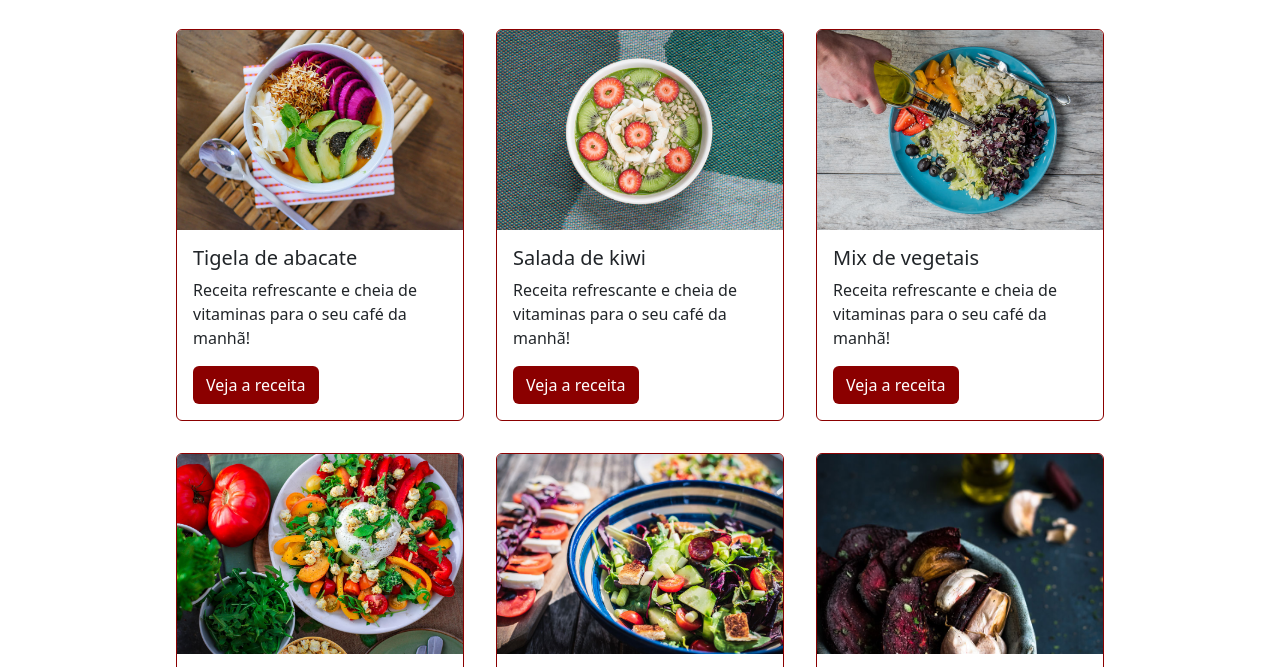
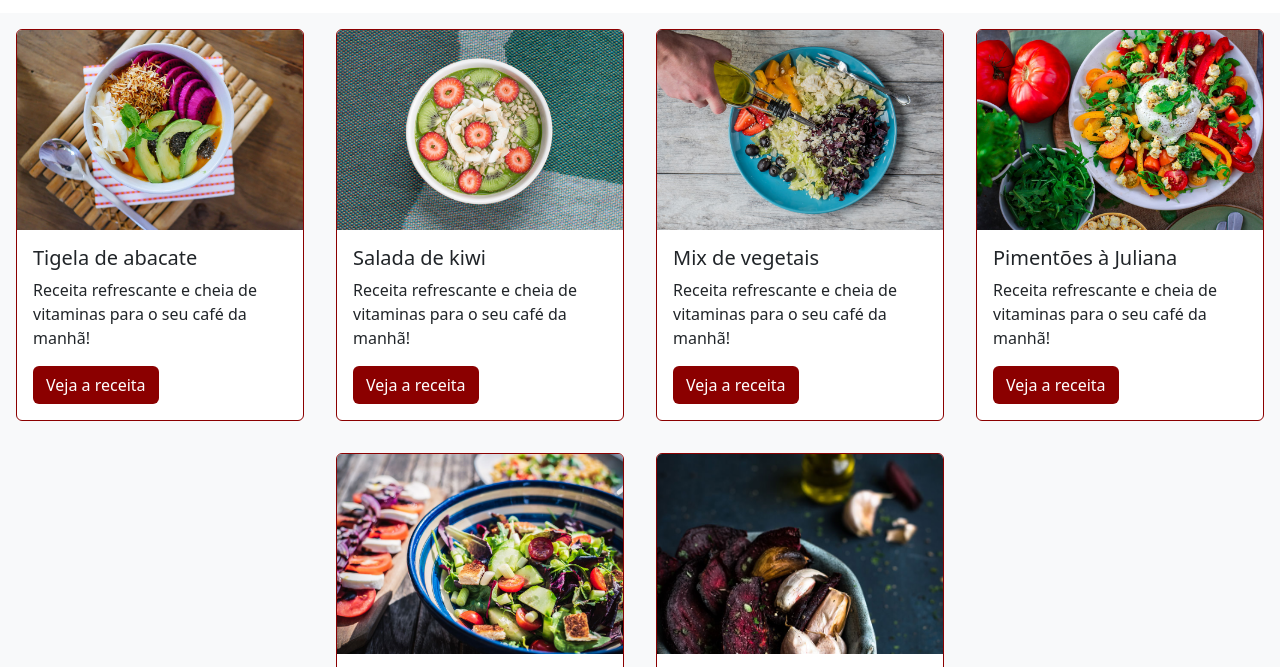
Before and after one commit to jvieira562/estudos-sobre-frontend-com-bootstrap, a plain HTML site: page curso_bootstrap_alura/projeto-base/index.html in a window 1280 px wide. Shown: the part 625-1292 px from the top of the page. Drawn offline with nearby package versions, Linux system fonts and the light colour scheme.

Commit message:
Alinhando grid

```diff
--- a/curso_bootstrap_alura/projeto-base/index.html
+++ b/curso_bootstrap_alura/projeto-base/index.html
@@ -9,6 +9,7 @@
   <link rel="stylesheet" type="text/css" href="./src/css/style.css">
   <link rel="stylesheet" href="https://cdn.jsdelivr.net/npm/bootstrap@5.2.1/dist/css/bootstrap.min.css">
 </head>
+
 
 <body>
   <header class="cabecalho">
@@ -73,7 +74,7 @@
         economizar,
         ganhar tempo e praticidade</p>
     </section>
-    <section class="receitas container text">
+    <section class="receitas container-fluid bg-light">
       <div class="row justify-content-center">
         <article class="card col-12 p-0 m-3 col-md-4" style="border-color: darkred; max-width: 18rem;">
           <img src="src/img/receita-abacate.jpg" class="card-img-top card-posicao-imagem" alt="...">
```
